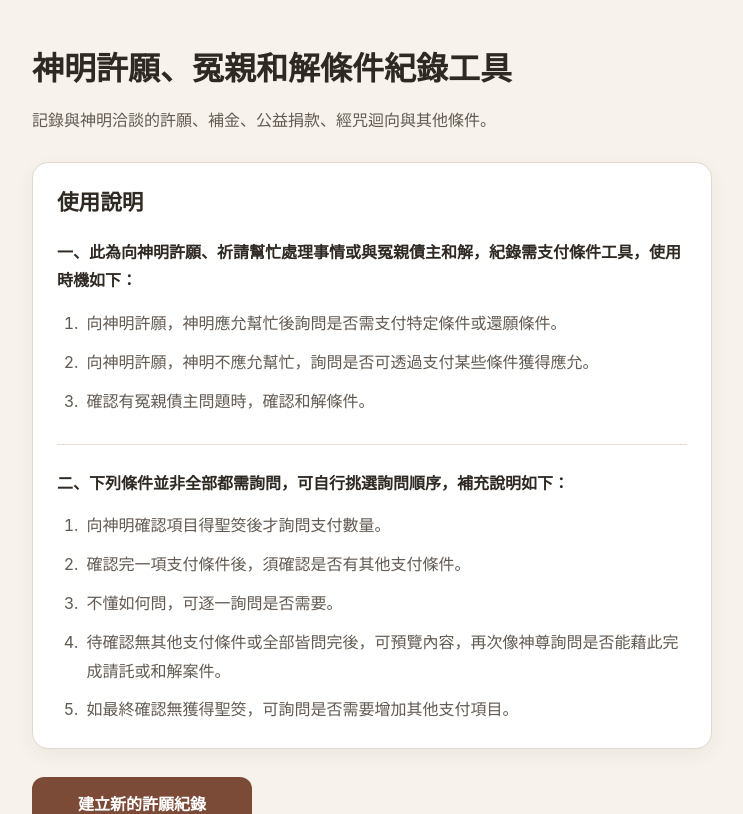
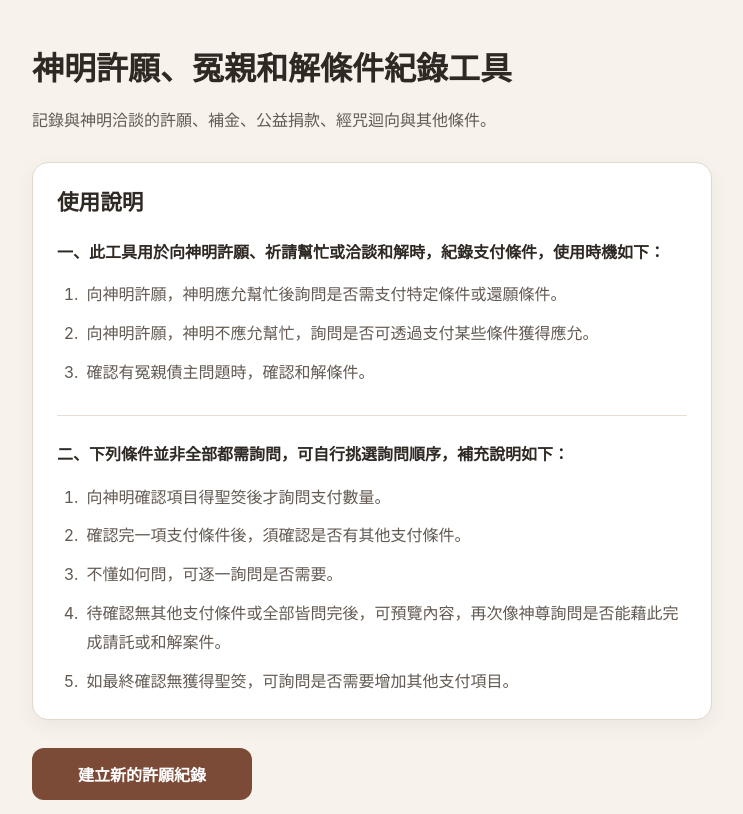
Before and after one commit to ryuichiru-spec/negotiation-wish-app, a React (Vite) app: page / in a window 1280 px wide. Shown: the top 814 px of the page, without its empty margins (268-1011 px from the left). Built offline with nearby package versions, Linux system fonts and the light colour scheme.

Commit message:
更新網站名稱使用說明社群連結與首頁版面

```diff
--- a/src/App.tsx
+++ b/src/App.tsx
@@ -282,7 +282,7 @@ const copyPreviewText = async () => {
 
   <div className="usage-guide-group">
     <p>
-      一、此為向神明許願、祈請幫忙處理事情或與冤親債主和解，紀錄需支付條件工具，使用時機如下：
+      一、此工具用於向神明許願、祈請幫忙或洽談和解時，紀錄支付條件，使用時機如下：
     </p>
 
     <ol>
```
